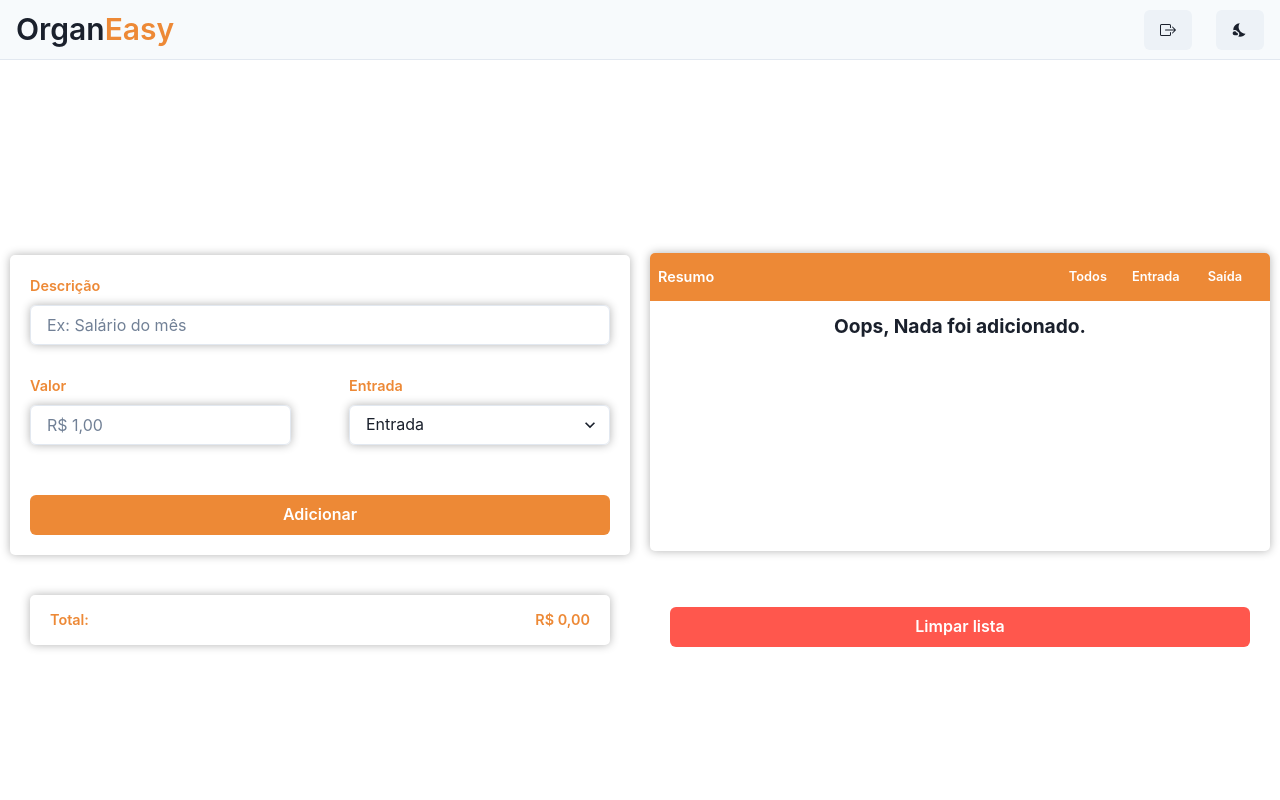
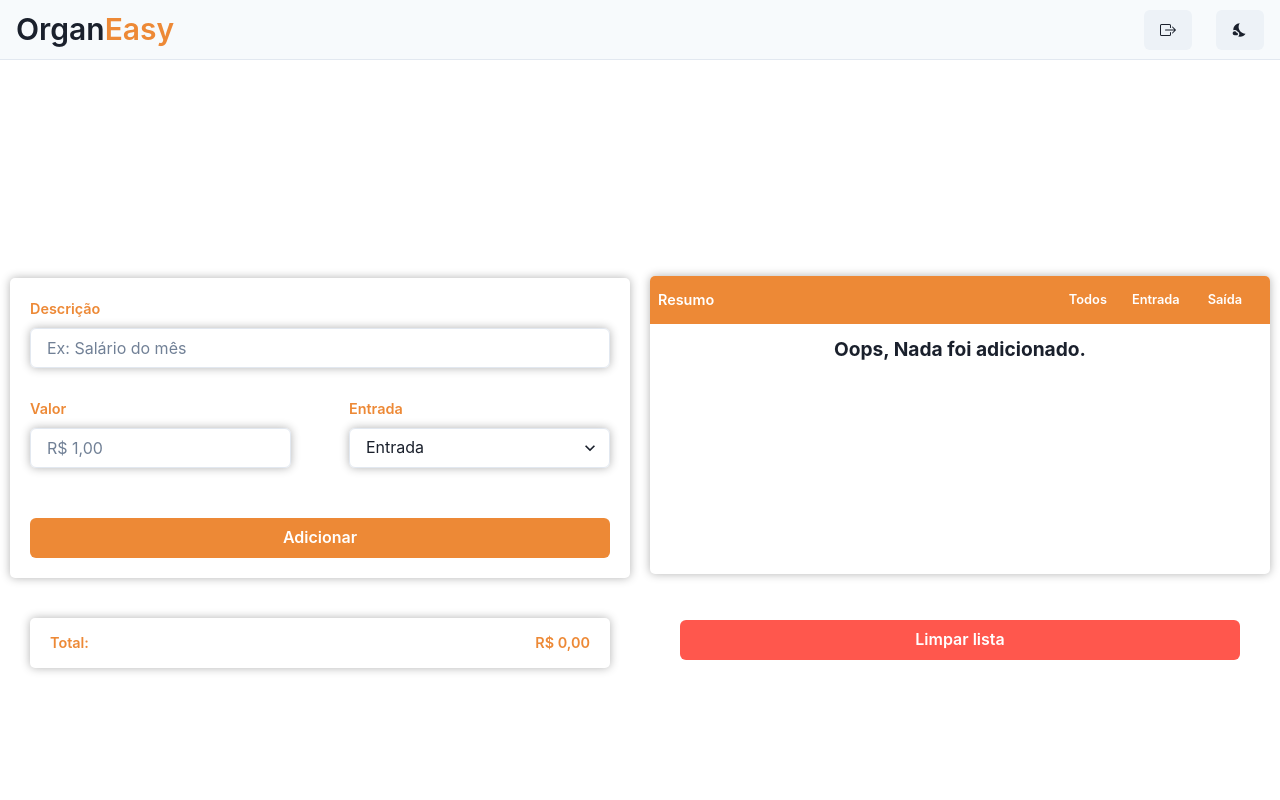
Before and after one commit to diegosales30/organ-easy, a React (Create React App) app: page /home in a window 1280 px wide. Shown: the top 800 px of the page. Built offline with nearby package versions, Linux system fonts and the light colour scheme.

Commit message:
ajustes no posicionamento das paginas

```diff
--- a/src/components/BoxInput/index.jsx
+++ b/src/components/BoxInput/index.jsx
@@ -1,20 +1,20 @@
-import { Flex, useColorModeValue } from "@chakra-ui/react";
+import { Box, Flex, useColorModeValue } from "@chakra-ui/react";
 import ComponentInput from "../ComponentInput";
 import ComponentList from "../ComponentList";
-import RemoveAll from "../RemoveAll";
+
 import TotalValue from "../TotalValue";
 
 const BoxInput = () => {
   return (
+    <Box w={"100%"} h={"100%"} bg={useColorModeValue("white", "gray.800")}>
       <Flex
-      w={"100vw"}
-      h={"100vh"}
+        w={"100%"}
+        h={"100%"}
         display={["block", "block", "flex", "flex"]}
-      maxW={"1700px"}
+        maxW={"1280px"}
         minW={"380px"}
-      bg={useColorModeValue("white", "gray.800")}
+        //bg={useColorModeValue("white", "gray.800")}
         justifyContent={"space-between"}
-      //padding={"10px"}
         margin={"auto"}
       >
         <Flex
@@ -33,9 +33,10 @@ const BoxInput = () => {
           flexDirection={"column"}
         >
           <ComponentList />
-        <RemoveAll />
+          {/* <RemoveAll /> */}
         </Flex>
       </Flex>
+    </Box>
   );
 };
 
--- a/src/components/ComponentInput/index.jsx
+++ b/src/components/ComponentInput/index.jsx
@@ -6,6 +6,7 @@ import {
   FormLabel,
   Input,
   Select,
+  useColorModeValue,
 } from "@chakra-ui/react";
 import { useContext } from "react";
 import { ListContext } from "../../providers/List";
@@ -28,7 +29,13 @@ const ComponentInput = () => {
   };
 
   return (
-    <Box w={"100%"} padding={"10px"} as={"form"} onSubmit={handleSubmit}>
+    <Box
+      w={"100%"}
+      padding={"10px"}
+      as={"form"}
+      onSubmit={handleSubmit}
+      bg={useColorModeValue("white", "gray.800")}
+    >
       <FormControl
         padding={5}
         w={"100%"}
--- a/src/components/ComponentList/index.jsx
+++ b/src/components/ComponentList/index.jsx
@@ -10,6 +10,7 @@ import {
 import { useContext } from "react";
 import { ListContext } from "../../providers/List";
 import { RiDeleteBin2Line } from "react-icons/ri";
+import RemoveAll from "../RemoveAll";
 
 const ComponentList = () => {
   const { list } = useContext(ListContext);
@@ -165,6 +166,7 @@ const ComponentList = () => {
           </UnorderedList>
         </Box>
       </Box>
+      <RemoveAll />
     </Box>
   );
 };
--- a/src/pages/HomePage/index.jsx
+++ b/src/pages/HomePage/index.jsx
@@ -1,15 +1,11 @@
-import { Box, useColorModeValue } from "@chakra-ui/react";
+import { Box } from "@chakra-ui/react";
 import BoxInput from "../../components/BoxInput";
 import Footer from "../../components/Footer";
 import Header from "../../components/Header";
 
 const HomePage = () => {
   return (
-    <Box
-      bg={useColorModeValue("white", "gray.800")}
-      maxW={"2000px"}
-      margin={"auto"}
-    >
+    <Box maxW={"2000px"} margin={"auto"} h={"100vh"} minH={"846px"}>
       <Header />
       <BoxInput />
       <Footer />
--- a/src/style/global.js
+++ b/src/style/global.js
@@ -17,6 +17,7 @@ export const GlobalStyle = createGlobalStyle`
 
 
 
+
   }
 
   body, input, button {
```
Lines whose indentation alone changed are shown as unchanged.
